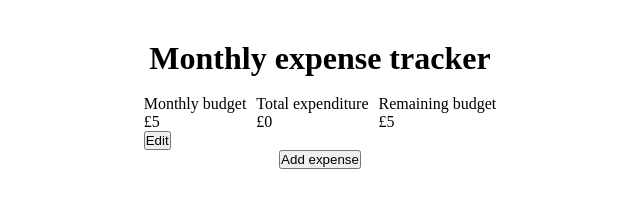
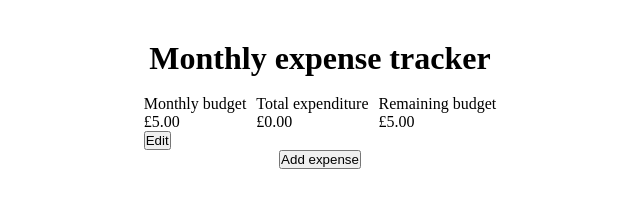
Before and after one commit to ThomasHardy98/expenses-tracker, a React (Vite) app: page / in a window 1280 px wide. Both pictures are taken after typing "5" into the empty fields and a click on the button "Update". Shown: the top 203 px of the page, without its empty margins (320-960 px from the left). Built offline with nearby package versions, Linux system fonts and the light colour scheme.

Commit message:
Formatting number output correctly

```diff
--- a/src/App.tsx
+++ b/src/App.tsx
@@ -9,9 +9,11 @@ import RemainingBudget from "components/Budget/RemainingBudget/RemainingBudget";
 import ExpenseContext from "context/ExpenseContext";
 
 import styles from "App.module.scss";
+import formatter from "helpers/formatter";
 
 function App() {
   const ctx = useContext(ExpenseContext);
+  const formattedBudget = formatter.format(ctx.budget);
 
   return (
     <div className={styles.container}>
@@ -19,7 +21,7 @@ function App() {
       {!ctx.hiddenBudgetInput && (
         <Fragment>
           <p>Enter your monthly budget</p>
-          {ctx.budget > 0 && <p>Current budget: £{ctx.budget}</p>}
+          {ctx.budget > 0 && <p>Current budget: {formattedBudget}</p>}
           <BudgetForm />
         </Fragment>
       )}
--- a/src/components/Budget/Budget.tsx
+++ b/src/components/Budget/Budget.tsx
@@ -1,6 +1,7 @@
-import { Fragment, useContext } from "react";
+import { useContext } from "react";
 
 import ExpenseContext from "context/ExpenseContext";
+import formatter from "helpers/formatter";
 
 const Budget = () => {
   const ctx = useContext(ExpenseContext);
@@ -9,10 +10,12 @@ const Budget = () => {
     ctx.changeHiddenBudgetInput(false);
   };
 
+  const budget = formatter.format(ctx.budget);
+
   return (
     <div>
       <p>Monthly budget</p>
-      <p>£{ctx.budget}</p>
+      <p>{budget}</p>
       <button onClick={buttonHandler}>Edit</button>
     </div>
   );
--- a/src/components/Budget/Form/BudgetForm.tsx
+++ b/src/components/Budget/Form/BudgetForm.tsx
@@ -15,7 +15,8 @@ const BudgetForm = () => {
   };
 
   const onAdd = () => {
-    ctx.updateBudget((values as BudgetFormValues).budget);
+    const budget = Number((values as BudgetFormValues).budget);
+    ctx.updateBudget(budget);
     ctx.changeHiddenBudgetInput(true);
     clearForm();
   };
@@ -27,15 +28,19 @@ const BudgetForm = () => {
 
   return (
     <form onSubmit={onSubmit}>
+      <span>
+        £
         <input
           name="budget"
           id="budget"
           type="number"
           min="0"
+          step=".01"
           value={(values as BudgetFormValues).budget || initialState.budget}
           onChange={onChange}
           required
         />
+      </span>
       <button type="submit">Update</button>
     </form>
   );
--- a/src/components/Budget/RemainingBudget/RemainingBudget.tsx
+++ b/src/components/Budget/RemainingBudget/RemainingBudget.tsx
@@ -1,13 +1,16 @@
 import ExpenseContext from "context/ExpenseContext";
-import { Fragment, useContext } from "react";
+import formatter from "helpers/formatter";
+import { useContext } from "react";
 
 const RemainingBudget = () => {
   const ctx = useContext(ExpenseContext);
 
+  const remaining = formatter.format(ctx.budget - ctx.getTotalExpenditure());
+
   return (
     <div>
       <p>Remaining budget</p>
-      <p>£{ctx.budget - ctx.getTotalExpenditure()}</p>
+      <p>{remaining}</p>
     </div>
   );
 };
--- a/src/components/Expense/Expense.tsx
+++ b/src/components/Expense/Expense.tsx
@@ -1,3 +1,5 @@
+import formatter from "helpers/formatter";
+
 type ExpenseType = {
   name: string;
   cost: number;
@@ -5,10 +7,12 @@ type ExpenseType = {
 };
 
 const Expense = ({ name, cost, date }: ExpenseType) => {
+  const costFormatted = formatter.format(cost);
+
   return (
     <div>
       <p>Name: {name}</p>
-      <p>Cost: £{cost}</p>
+      <p>Cost: {costFormatted}</p>
       <p>Date: {date}</p>
     </div>
   );
--- a/src/components/Expense/TotalExpense/TotalExpense.tsx
+++ b/src/components/Expense/TotalExpense/TotalExpense.tsx
@@ -1,5 +1,6 @@
-import { Fragment, useContext, useEffect } from "react";
+import { useContext } from "react";
 
+import formatter from "helpers/formatter";
 import ExpenseContext from "context/ExpenseContext";
 
 import styles from "../TotalExpense/TotalExpense.module.scss";
@@ -7,10 +8,12 @@ import styles from "../TotalExpense/TotalExpense.module.scss";
 const TotalExpense = () => {
   const ctx = useContext(ExpenseContext);
 
+  const expenditure = formatter.format(ctx.getTotalExpenditure());
+
   return (
     <div>
       <p>Total expenditure</p>
-      <p>£{ctx.getTotalExpenditure()}</p>
+      <p>{expenditure}</p>
     </div>
   );
 };
--- a/src/components/NewExpense/Form/NewExpenseForm.tsx
+++ b/src/components/NewExpense/Form/NewExpenseForm.tsx
@@ -53,14 +53,18 @@ const NewExpenseForm = ({ toggleModal }: ExpenseFormValue) => {
         required
       />
       <label>Cost</label>
+      <span>
+        £
         <input
           name="cost"
           id="cost"
           type="number"
+          step=".01"
           value={(values as ExpenseFormValues).cost || initialState.cost}
           onChange={onChange}
           required
         />
+      </span>
       <label>Date</label>
       <input
         name="date"
--- /dev/null
+++ b/src/helpers/formatter.tsx
@@ -0,0 +1,6 @@
+const formatter = new Intl.NumberFormat("en-GB", {
+  style: "currency",
+  currency: "GBP",
+});
+
+export default formatter;
--- a/src/providers/ExpenseProvider.tsx
+++ b/src/providers/ExpenseProvider.tsx
@@ -12,6 +12,7 @@ const ExpenseProvider = ({ children }: ExpenseProviderType) => {
   const [hiddenBudgetInput, setHiddenBudgetInput] = useState(false);
 
   const updateBudget = (budget: number) => {
+    (Math.round(budget * 100) / 100).toFixed(2);
     setBudget(budget);
   };
 
@@ -29,6 +30,7 @@ const ExpenseProvider = ({ children }: ExpenseProviderType) => {
       (total, currentValue) => (total = total + currentValue.cost),
       0
     );
+    result.toFixed(2);
     return result;
   };
 
```
Lines whose indentation alone changed are shown as unchanged.
